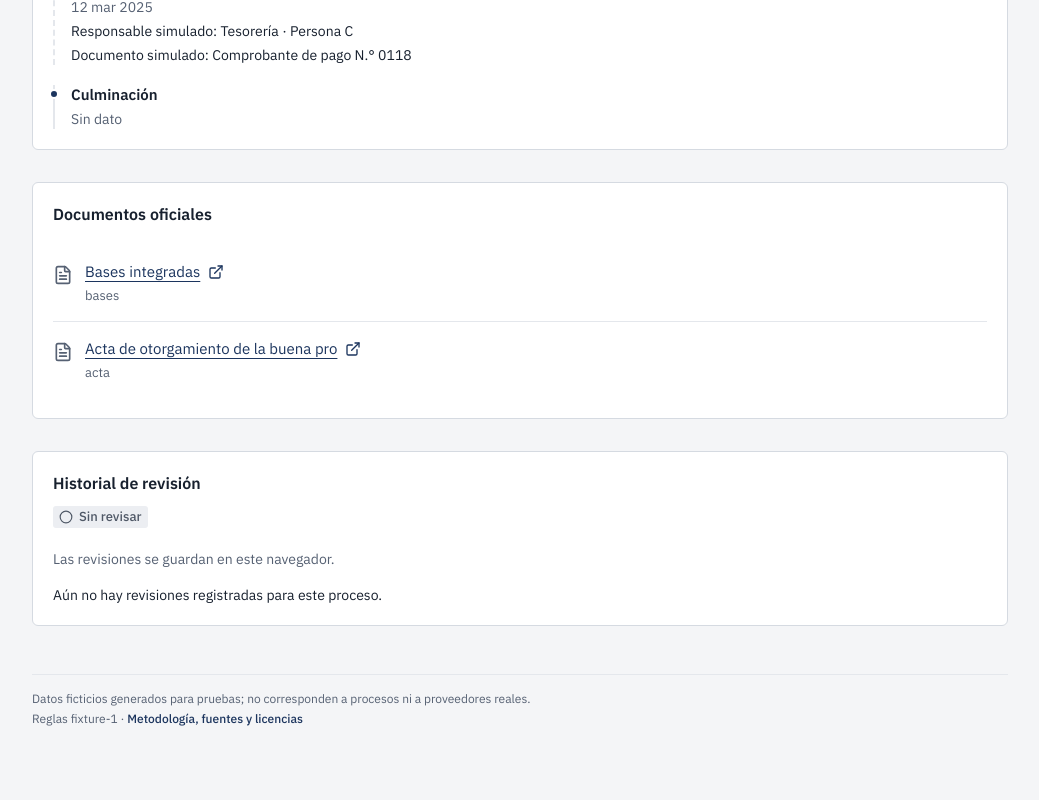
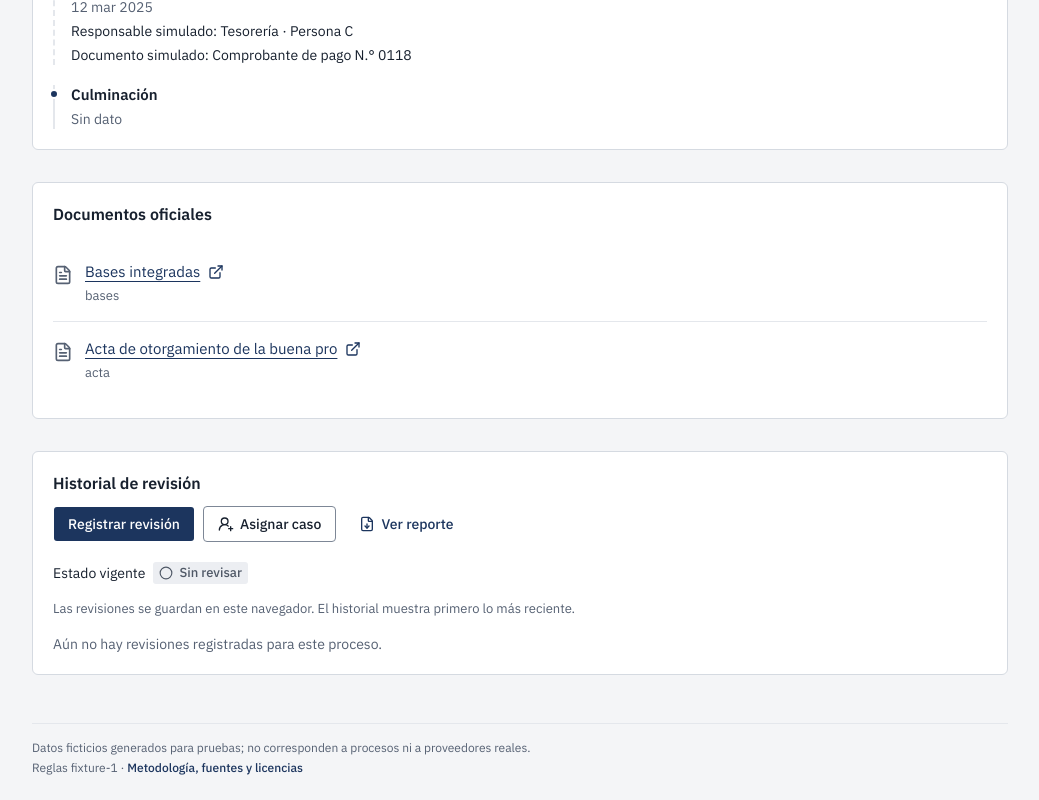
Before and after one commit to JDiazD33/Hackathon-Innova-Norte-3G, a Next.js app in the folder web/: page /procesos/ocds-fixture-e1-001 in a window 1280 px wide. Shown: the part 2094-2894 px from the top of the page, without its empty margins (240-1279 px from the left). Before the commit the page ends 2845 px from the top, so only its background shows below. Built offline with nearby package versions, Linux system fonts and the light colour scheme.

Commit message:
Agrega la decisión y la asignación a la ficha del proceso
La tarjeta "Historial de revisión" de la ficha usa el diálogo de
decisión, la asignación y el historial del Lote D, y enlaza al reporte
(tarea C 2.5). Con el rol auditor solo se ve el historial. Dos pruebas
nuevas lo comprueban.

```diff
--- a/web/src/features/fichas/ui/process-history.tsx
+++ b/web/src/features/fichas/ui/process-history.tsx
@@ -1,58 +1,46 @@
 "use client";
 
-import { EstadoRevisionBadge } from "@/components/estado/estado-revision-badge";
+import Link from "next/link";
+import { FileDown } from "lucide-react";
+
+import { Button } from "@/components/ui/button";
 import { Card, CardContent, CardHeader, CardTitle } from "@/components/ui/card";
-import { ROLE_LABELS } from "@/features/revision";
-import { formatFecha } from "@/lib/format";
-import { useRevisiones } from "@/lib/revisiones";
+import {
+  AssignmentDialog,
+  DecisionDialog,
+  ReviewHistory,
+} from "@/features/revision/ui";
 
-/** Solo lee el almacén común. El diálogo y el selector de rol están pendientes del Lote D. */
-export function ProcessHistory({ ocid }: { ocid: string }) {
-  const { snapshot, estadoDe } = useRevisiones();
-  const entries = snapshot.entries.filter((entry) => entry.ocid === ocid);
+/**
+ * Revisión dentro de la ficha (tarea C 2.5): el historial del almacén común y las mismas acciones que la
+ * vista Revisión del Lote D. El diálogo y la asignación no aparecen para el auditor, que solo lee.
+ */
+export function ProcessHistory({
+  ocid,
+  description,
+}: {
+  ocid: string;
+  description: string;
+}) {
   return (
     <Card>
       <CardHeader className="gap-3">
         <CardTitle>
           <h2>Historial de revisión</h2>
         </CardTitle>
-        <div>
-          <EstadoRevisionBadge estado={estadoDe(ocid)} />
+        <div className="flex flex-wrap items-start gap-2">
+          <DecisionDialog ocid={ocid} title={description} />
+          <AssignmentDialog ocid={ocid} title={description} />
+          <Button asChild variant="plain">
+            <Link href={`/reporte/${encodeURIComponent(ocid)}`}>
+              <FileDown aria-hidden="true" className="size-4" />
+              Ver reporte
+            </Link>
+          </Button>
         </div>
       </CardHeader>
-      <CardContent className="space-y-4 text-subtitulo">
-        <p className="text-muted-foreground">
-          Las revisiones se guardan en este navegador.
-        </p>
-        {snapshot.warning && <p role="status">{snapshot.warning}</p>}
-        {entries.length === 0 ? (
-          <p>Aún no hay revisiones registradas para este proceso.</p>
-        ) : (
-          <ol className="divide-y divide-separador">
-            {entries.map((entry) => (
-              <li key={entry.id} className="space-y-2 py-4">
-                <p className="text-nota text-muted-foreground">
-                  {formatFecha(entry.fecha)} · {ROLE_LABELS[entry.rol]}
-                </p>
-                {entry.tipo === "decision" ? (
-                  <>
-                    <EstadoRevisionBadge estado={entry.estado} />
-                    <p className="whitespace-pre-wrap break-words">
-                      {entry.comentario}
-                    </p>
-                  </>
-                ) : (
-                  <>
-                    <p>Asignado a {ROLE_LABELS[entry.asignado_a]}</p>
-                    <p className="whitespace-pre-wrap break-words">
-                      {entry.nota}
-                    </p>
-                  </>
-                )}
-              </li>
-            ))}
-          </ol>
-        )}
+      <CardContent>
+        <ReviewHistory ocid={ocid} />
       </CardContent>
     </Card>
   );
--- a/web/src/features/fichas/ui/process-view.tsx
+++ b/web/src/features/fichas/ui/process-view.tsx
@@ -237,7 +237,10 @@ export function ProcessView({ detail }: { detail: ProcessDetail }) {
           )}
         </CardContent>
       </Card>
-      <ProcessHistory ocid={process.ocid} />
+      <ProcessHistory
+        ocid={process.ocid}
+        description={process.descripcion || SIN_DATO}
+      />
     </div>
   );
 }
```
Also changed, not shown: 1 other file (tests, documents, lock files or other folders).
